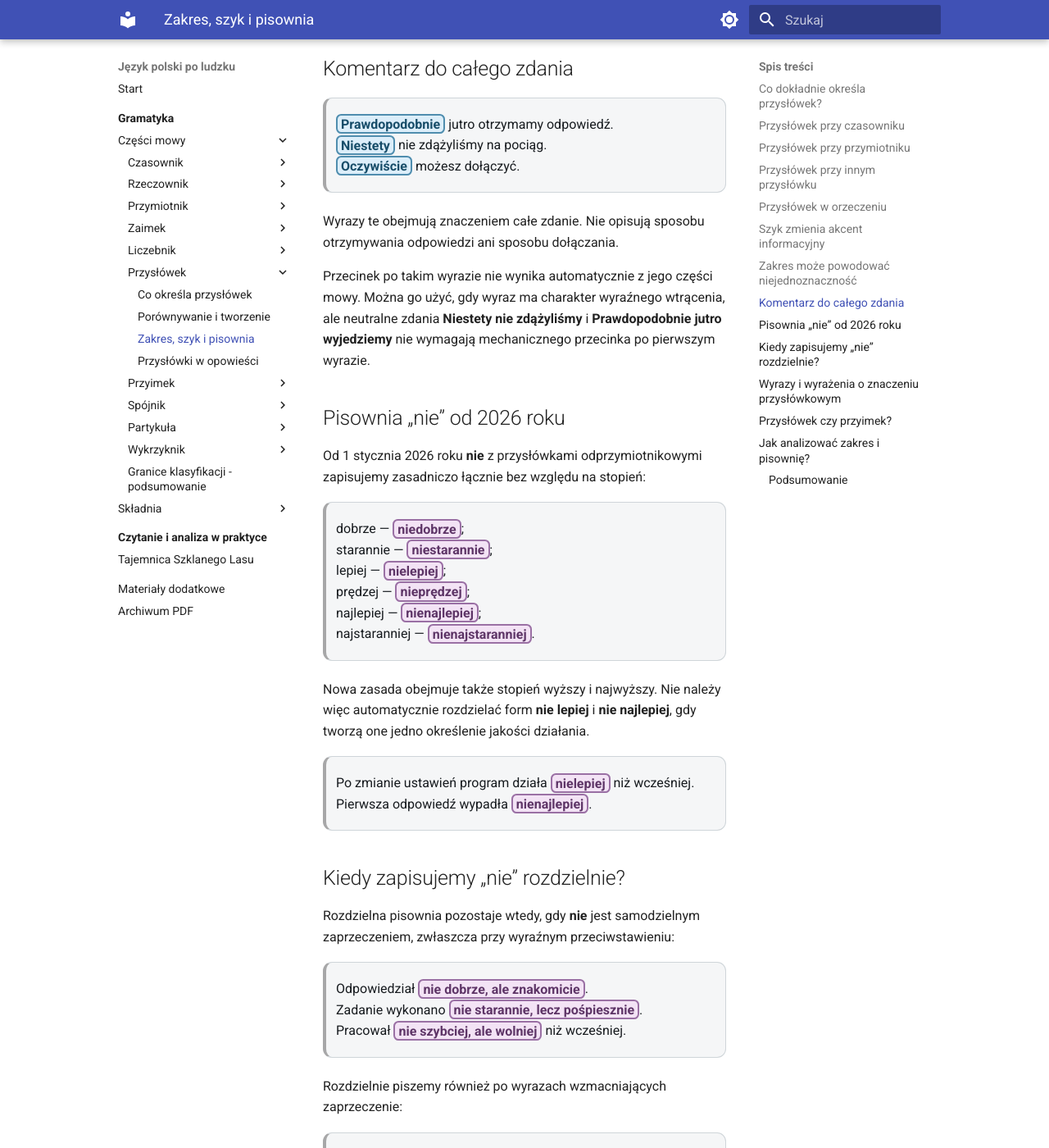
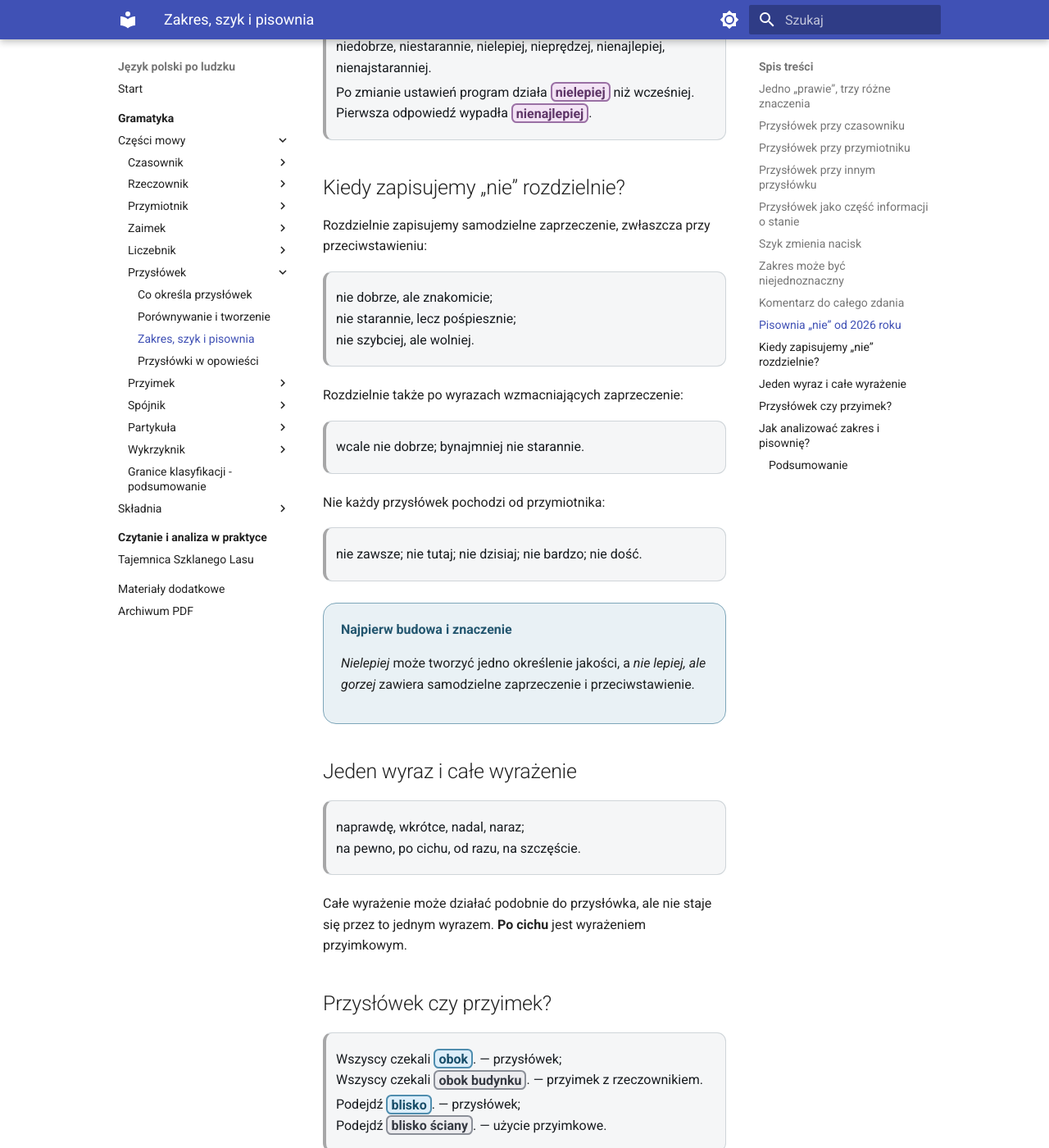
Before and after one commit to dchorazkiewicz/SP_JP, an MkDocs documentation site: the page built from docs/gramatyka/czesci-mowy/przyslowek/funkcje-i-pisownia.md, in a window 1280 px wide and 1400 px high, scrolled down 3490 px. Shown: the whole window at 82% size. Built offline with MkDocs 1.6.1 and Material for MkDocs 9.7.7, drawn with Linux system fonts in a browser that asks for light colours; some of the changed text lies outside the part shown.

Commit message:
Ujednolić termin wyraz główny w lekcji o przysłówku

```diff
--- a/docs/gramatyka/czesci-mowy/przyslowek/funkcje-i-pisownia.md
+++ b/docs/gramatyka/czesci-mowy/przyslowek/funkcje-i-pisownia.md
@@ -4,40 +4,34 @@
 
 <div class="lesson-lead" markdown>
 
-Przysłówek nie tylko dodaje informację. Jego położenie pokazuje, **który fragment wypowiedzi obejmuje znaczeniem**, co zostaje podkreślone i jak odbiorca ma odczytać relację między wyrazami. Pisownia z **nie** zależy natomiast od budowy i sensu konstrukcji.
+Przysłówek nie tylko dodaje informację. Jego miejsce pokazuje, **który fragment wypowiedzi obejmuje znaczeniem**. Pisownia z **nie** zależy natomiast od budowy i sensu całego połączenia.
 
 </div>
 
-## Co dokładnie określa przysłówek?
-
-<div class="adverb-story" markdown>
-  <div class="adverb-story__title">Jedno „prawie”, trzy różne znaczenia</div>
-  <div class="adverb-story__body" markdown>
+## Jedno „prawie”, trzy różne znaczenia
 
 > <span class="form-focus">Prawie</span> wszyscy uczniowie skończyli zadanie.
 > Wszyscy uczniowie <span class="form-focus">prawie</span> skończyli zadanie.
 > Uczniowie skończyli <span class="form-focus">prawie</span> <span class="adjective-anchor">całe</span> zadanie.
 
-W pierwszym zdaniu wyjątek dotyczy liczby uczniów. W drugim wszystkim zabrakło niewiele do zakończenia czynności. W trzecim wykonana została niemal cała praca.
+W pierwszym zdaniu wyjątek dotyczy liczby uczniów. W drugim wszystkim zabrakło niewiele do zakończenia czynności. W trzecim wykonano niemal całe zadanie.
 
-  </div>
-</div>
+Fragment informacji, którego sens zmienia dany wyraz, nazywamy jego **zakresem**.
 
 ## Przysłówek przy czasowniku
 
 > Maria <span class="form-focus">uważnie</span> przeczytała dokument.
 > Zespół zakończył pracę <span class="form-focus">wcześnie</span>.
 > Uczniowie czekali <span class="form-focus">tutaj</span>.
-> Wynik <span class="form-focus">mocno</span> zaskoczył uczestników.
 
-Przysłówek może opisywać sposób, czas, miejsce albo stopień czynności i stanu.
+Przysłówek może opisywać sposób, czas albo miejsce czynności. W zdaniu pełni wtedy często funkcję okolicznika.
 
-W zdaniu pełni wtedy najczęściej funkcję okolicznika. Nie należy jednak odwracać tej zasady: nie każdy okolicznik jest przysłówkiem.
+Nie każdy okolicznik jest jednak przysłówkiem:
 
 > Uczniowie czekali <span class="phrase-focus">na zewnątrz</span>.
 > Spotkanie rozpoczęło się <span class="phrase-focus">po południu</span>.
 
-Wyróżnione fragmenty pełnią funkcję okoliczników, lecz są wyrażeniami przyimkowymi.
+Wyróżnione fragmenty są wyrażeniami przyimkowymi. **Okolicznik** to nazwa zadania w zdaniu, a nie części mowy.
 
 ## Przysłówek przy przymiotniku
 
@@ -45,7 +39,7 @@
 > Raport okazał się <span class="form-focus">dość</span> <span class="adjective-anchor">krótki</span>.
 > Opis jest <span class="form-focus">zbyt</span> <span class="adjective-anchor">ogólny</span>.
 
-Przysłówek określa stopień cechy. Cała grupa przymiotnikowa odnosi się następnie do rzeczownika albo występuje w orzeczeniu.
+Wyrazy **bardzo, dość, zbyt** określają stopień cechy.
 
 ## Przysłówek przy innym przysłówku
 
@@ -53,45 +47,37 @@
 > Technik pracował <span class="form-focus">niezwykle</span> <span class="secondary-focus">dokładnie</span>.
 > Samochód jechał <span class="form-focus">dość</span> <span class="secondary-focus">wolno</span>.
 
-Wyraz centralny grupy odpowiada na pytanie o sposób działania: **spokojnie, dokładnie, wolno**. Pierwszy przysłówek jedynie zmienia jego natężenie.
+Wyrazami przekazującymi podstawową informację o sposobie są **spokojnie, dokładnie, wolno**. Nazywamy je **wyrazami głównymi grupy**. Pierwsze przysłówki tylko zmieniają stopień właściwości.
 
-## Przysłówek w orzeczeniu
+## Przysłówek jako część informacji o stanie
 
 > W sali było <span class="form-focus">cicho</span>.
 > Zrobiło się <span class="form-focus">późno</span>.
 > Dziecku było <span class="form-focus">zimno</span>.
 
-Przysłówek nie określa tu prostego czasownika czynności. Razem z formą **być, zrobić się** albo innym czasownikiem tworzy część orzeczenia opisującego stan lub warunki.
+Przysłówek nie opisuje tu sposobu jednej czynności. Razem z formą **być** albo **zrobić się** współtworzy informację o stanie lub warunkach.
 
-To kolejny powód, dla którego sama lista pytań nie wystarcza do analizy.
-
-## Szyk zmienia akcent informacyjny
-
-Porównaj:
+## Szyk zmienia nacisk
 
 > Marta <span class="form-focus">dokładnie</span> sprawdziła raport.
 > Marta sprawdziła raport <span class="form-focus">dokładnie</span>, a nie pobieżnie.
 
-Pierwsza wersja jest neutralna. W drugiej końcowa pozycja i przeciwstawienie mocniej podkreślają sposób wykonania czynności.
+Pierwsza wersja jest neutralna. W drugiej pozycja końcowa i przeciwstawienie mocniej podkreślają sposób wykonania czynności.
 
-Podobnie:
+> <span class="form-focus">Jutro</span> przedstawimy wyniki.
+> Wyniki przedstawimy <span class="form-focus">jutro</span>, nie dzisiaj.
 
-> <span class="form-focus">Jutro</span> przedstawimy wyniki. — czas stanowi punkt wyjścia wypowiedzi
-> Wyniki przedstawimy <span class="form-focus">jutro</span>, nie dzisiaj. — czas zostaje skontrastowany
+Szyk nie zmienia części mowy, ale może zmieniać punkt wyjścia, kontrast i zakres informacji.
 
-Szyk w polszczyźnie jest dość swobodny, ale nie obojętny. Zmienia to, co odbiorca uzna za informację najważniejszą lub przeciwstawioną.
-
-## Zakres może powodować niejednoznaczność
+## Zakres może być niejednoznaczny
 
 > Anna <span class="form-focus">prawie</span> codziennie odwiedzała bibliotekę.
 
-Zdanie może znaczyć, że odwiedzała bibliotekę niemal każdego dnia. W innym kontekście ktoś mógłby przez chwilę odczytać **prawie** jako określenie samej czynności.
-
-Jaśniej:
+Najbardziej naturalnie rozumiemy, że odwiedzała bibliotekę niemal każdego dnia, ale szyk może na chwilę utrudnić odczytanie. Jaśniej:
 
 > Anna odwiedzała bibliotekę <span class="form-focus">niemal codziennie</span>.
 
-Przy wyrazach takich jak **prawie, tylko, nawet, właśnie** szczególnie ważne jest miejsce. Nie wszystkie należą do tej samej części mowy — część z nich klasyfikuje się jako partykuły — ale wszystkie mogą zmieniać zakres wypowiedzi.
+Przy wyrazach takich jak **prawie, tylko, nawet, właśnie** trzeba zawsze wskazać fragment objęty znaczeniem. Nie wszystkie te wyrazy należą do tej samej części mowy.
 
 ## Komentarz do całego zdania
 
@@ -99,96 +85,79 @@
 > <span class="form-focus">Niestety</span> nie zdążyliśmy na pociąg.
 > <span class="form-focus">Oczywiście</span> możesz dołączyć.
 
-Wyrazy te obejmują znaczeniem całe zdanie. Nie opisują sposobu otrzymywania odpowiedzi ani sposobu dołączania.
+Wyrazy komentują prawdopodobieństwo lub ocenę całej informacji. Nie opisują sposobu otrzymywania odpowiedzi ani sposobu dołączania.
 
-Przecinek po takim wyrazie nie wynika automatycznie z jego części mowy. Można go użyć, gdy wyraz ma charakter wyraźnego wtrącenia, ale neutralne zdania **Niestety nie zdążyliśmy** i **Prawdopodobnie jutro wyjedziemy** nie wymagają mechanicznego przecinka po pierwszym wyrazie.
+Przecinek po takim wyrazie nie wynika automatycznie z części mowy. Stosujemy go, gdy wyraz ma charakter wyraźnego wtrącenia.
 
 ## Pisownia „nie” od 2026 roku
 
-Od 1 stycznia 2026 roku **nie** z przysłówkami odprzymiotnikowymi zapisujemy zasadniczo łącznie bez względu na stopień:
+Z przysłówkami utworzonymi od przymiotników zapisujemy **nie** zasadniczo łącznie, również w stopniu wyższym i najwyższym:
 
-> dobrze — <span class="spelling-focus">niedobrze</span>;
-> starannie — <span class="spelling-focus">niestarannie</span>;
-> lepiej — <span class="spelling-focus">nielepiej</span>;
-> prędzej — <span class="spelling-focus">nieprędzej</span>;
-> najlepiej — <span class="spelling-focus">nienajlepiej</span>;
-> najstaranniej — <span class="spelling-focus">nienajstaranniej</span>.
-
-Nowa zasada obejmuje także stopień wyższy i najwyższy. Nie należy więc automatycznie rozdzielać form **nie lepiej** i **nie najlepiej**, gdy tworzą one jedno określenie jakości działania.
+> niedobrze, niestarannie, nielepiej, nieprędzej, nienajlepiej, nienajstaranniej.
 
 > Po zmianie ustawień program działa <span class="spelling-focus">nielepiej</span> niż wcześniej.
 > Pierwsza odpowiedź wypadła <span class="spelling-focus">nienajlepiej</span>.
 
 ## Kiedy zapisujemy „nie” rozdzielnie?
 
-Rozdzielna pisownia pozostaje wtedy, gdy **nie** jest samodzielnym zaprzeczeniem, zwłaszcza przy wyraźnym przeciwstawieniu:
+Rozdzielnie zapisujemy samodzielne zaprzeczenie, zwłaszcza przy przeciwstawieniu:
 
-> Odpowiedział <span class="spelling-focus">nie dobrze, ale znakomicie</span>.
-> Zadanie wykonano <span class="spelling-focus">nie starannie, lecz pośpiesznie</span>.
-> Pracował <span class="spelling-focus">nie szybciej, ale wolniej</span> niż wcześniej.
+> nie dobrze, ale znakomicie;
+> nie starannie, lecz pośpiesznie;
+> nie szybciej, ale wolniej.
 
-Rozdzielnie piszemy również po wyrazach wzmacniających zaprzeczenie:
+Rozdzielnie także po wyrazach wzmacniających zaprzeczenie:
 
-> wcale <span class="spelling-focus">nie dobrze</span>;
-> bynajmniej <span class="spelling-focus">nie starannie</span>.
+> wcale nie dobrze; bynajmniej nie starannie.
 
-Nie każdy przysłówek jest odprzymiotnikowy. Z wieloma innymi formami **nie** pozostaje osobnym wyrazem:
+Nie każdy przysłówek pochodzi od przymiotnika:
 
 > nie zawsze; nie tutaj; nie dzisiaj; nie bardzo; nie dość.
 
 <div class="adverb-checkpoint">
-  <div class="adverb-checkpoint__title">Najpierw ustal budowę i znaczenie</div>
-  <p><em>Nielepiej</em> może tworzyć jedno określenie jakości, natomiast <em>nie lepiej, ale gorzej</em> zawiera wyraźne zaprzeczenie i przeciwstawienie.</p>
+  <div class="adverb-checkpoint__title">Najpierw budowa i znaczenie</div>
+  <p><em>Nielepiej</em> może tworzyć jedno określenie jakości, a <em>nie lepiej, ale gorzej</em> zawiera samodzielne zaprzeczenie i przeciwstawienie.</p>
 </div>
 
-## Wyrazy i wyrażenia o znaczeniu przysłówkowym
+## Jeden wyraz i całe wyrażenie
 
-Niektóre określenia zapisujemy jako pojedyncze wyrazy:
+> naprawdę, wkrótce, nadal, naraz;
+> na pewno, po cichu, od razu, na szczęście.
 
-> naprawdę; wkrótce; nadal; naraz; niedaleko.
-
-Inne są utrwalonymi wyrażeniami złożonymi z kilku wyrazów:
-
-> na pewno; po cichu; od razu; na wierzchu; na szczęście.
-
-Całe wyrażenie może pełnić funkcję podobną do przysłówka, ale nie oznacza to, że jest jedną częścią mowy. Przykładowo **po cichu** jest wyrażeniem przyimkowym, a nie pojedynczym przysłówkiem.
-
-Pisowni takich połączeń nie zawsze da się przewidzieć wyłącznie ze znaczenia. Trzeba sprawdzać utrwaloną postać w aktualnym słowniku.
+Całe wyrażenie może działać podobnie do przysłówka, ale nie staje się przez to jednym wyrazem. **Po cichu** jest wyrażeniem przyimkowym.
 
 ## Przysłówek czy przyimek?
 
-> Wszyscy czekali <span class="form-focus">obok</span>. — przysłówek
-> Wszyscy czekali <span class="phrase-focus">obok budynku</span>. — przyimek z rzeczownikiem
+> Wszyscy czekali <span class="form-focus">obok</span>. — przysłówek;
+> Wszyscy czekali <span class="phrase-focus">obok budynku</span>. — przyimek z rzeczownikiem.
 
-> Podejdź <span class="form-focus">blisko</span>. — przysłówek
-> Podejdź <span class="phrase-focus">blisko ściany</span>. — wyraz przyimkowy w połączeniu z rzeczownikiem
+> Podejdź <span class="form-focus">blisko</span>. — przysłówek;
+> Podejdź <span class="phrase-focus">blisko ściany</span>. — użycie przyimkowe.
 
-Sposób użycia w zdaniu może zmienić klasyfikację tego samego wyrazu.
+Klasyfikację ustalamy z całej konstrukcji.
 
 ## Jak analizować zakres i pisownię?
 
 <div class="adverb-step-list">
-  <div class="adverb-step"><strong>Znajdź element modyfikowany.</strong> Czasownik, przymiotnik, przysłówek czy całe zdanie?</div>
-  <div class="adverb-step"><strong>Sprawdź pozycję.</strong> Zobacz, czy szyk nie zmienia zakresu albo akcentu.</div>
-  <div class="adverb-step"><strong>Rozróżnij część mowy i funkcję.</strong> Okolicznik może być wyrażeniem przyimkowym.</div>
-  <div class="adverb-step"><strong>Przy „nie” ustal pochodzenie przysłówka.</strong> Aktualna zasada łącznego zapisu dotyczy przysłówków odprzymiotnikowych we wszystkich stopniach.</div>
-  <div class="adverb-step"><strong>Sprawdź przeciwstawienie.</strong> Gdy <em>nie</em> samodzielnie zaprzecza, zapis może być rozdzielny.</div>
-  <div class="adverb-step"><strong>Przy utrwalonych wyrażeniach sprawdź normę słownikową.</strong></div>
+  <div class="adverb-step"><strong>Znajdź wyraz główny lub fragment modyfikowany.</strong></div>
+  <div class="adverb-step"><strong>Sprawdź pozycję.</strong> Czy szyk zmienia zakres albo nacisk?</div>
+  <div class="adverb-step"><strong>Rozróżnij część mowy i funkcję.</strong></div>
+  <div class="adverb-step"><strong>Przy „nie” ustal pochodzenie przysłówka i sens połączenia.</strong></div>
+  <div class="adverb-step"><strong>Sprawdź przeciwstawienie.</strong></div>
+  <div class="adverb-step"><strong>Przy utrwalonych wyrażeniach sprawdź aktualną normę słownikową.</strong></div>
 </div>
 
 <div class="adverb-summary">
 <h3>Podsumowanie</h3>
 <ul>
-  <li>Zakres przysłówka zależy od tego, który element zdania określa.</li>
-  <li>Szyk może zmieniać akcent, kontrast i sposób interpretacji.</li>
-  <li>Przysłówek może być częścią orzeczenia opisującego stan.</li>
-  <li>Wyrazy komentujące całe zdanie mają szerszy zakres niż zwykłe określenia sposobu.</li>
-  <li>Od 2026 roku <em>nie</em> z przysłówkami odprzymiotnikowymi piszemy łącznie także w stopniu wyższym i najwyższym.</li>
-  <li>Przeciwstawienie i samodzielne zaprzeczenie mogą wymagać pisowni rozdzielnej.</li>
-  <li>Wyrażenie o funkcji przysłówkowej nie zawsze jest pojedynczym przysłówkiem.</li>
+  <li>Zakres mówi, który fragment informacji zmienia przysłówek.</li>
+  <li>W grupie przysłówkowej wskazujemy wyraz główny, nie niewyjaśnione „centrum”.</li>
+  <li>Szyk może zmieniać nacisk i interpretację.</li>
+  <li>Okolicznik jest funkcją w zdaniu, a nie częścią mowy.</li>
+  <li>Pisownia z <em>nie</em> zależy od budowy i znaczenia konstrukcji.</li>
 </ul>
 </div>
 
-[Przejdź dalej: przysłówki w opowieści](../przyslowki-w-tekscie/){ .md-button .md-button--primary }
+[Przejdź dalej: przysłówki w tekście](../przyslowki-w-tekscie/){ .md-button .md-button--primary }
 
 </div>
```
